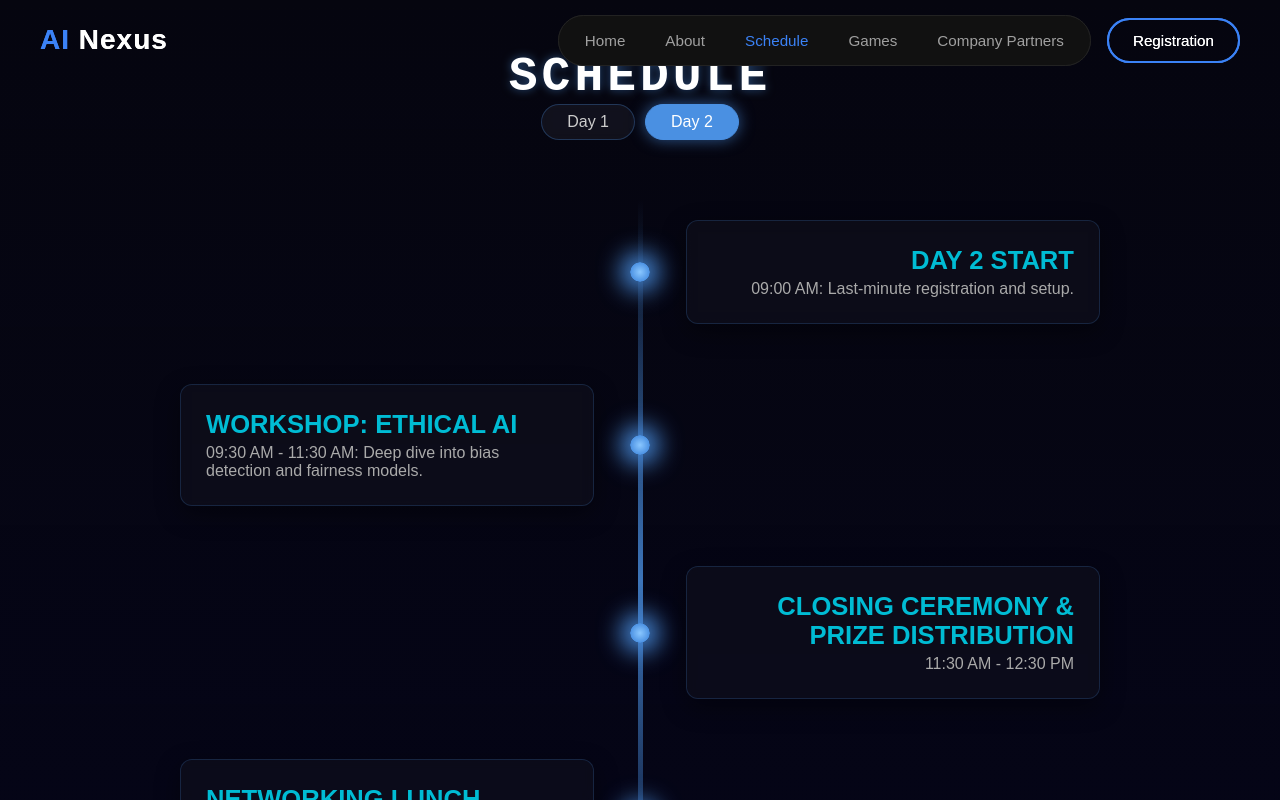
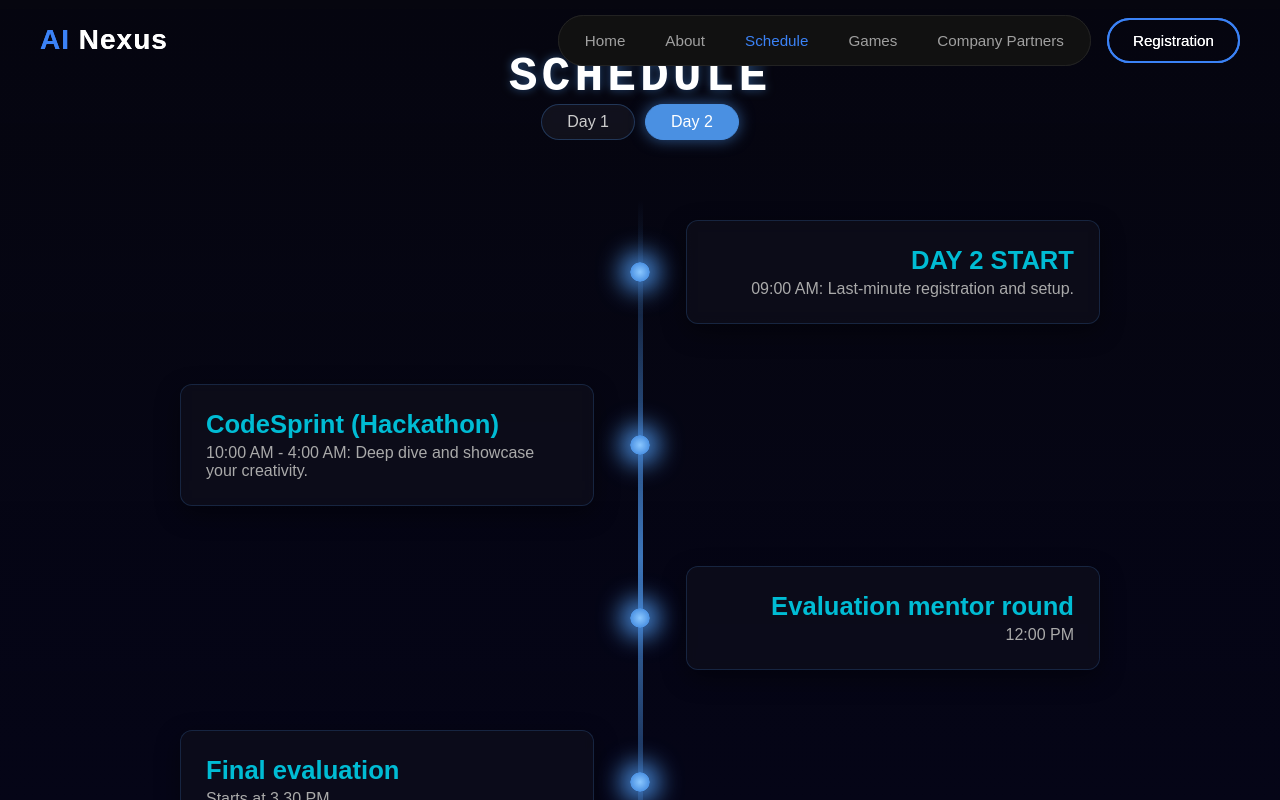
Before and after one commit to EklawayaChauhan/AI-Nexus-website, a React (Vite) app: page /schedule in a window 1280 px wide. Both pictures are taken after a click on the button "Day 2". Built offline with nearby package versions, Linux system fonts and the light colour scheme.

Commit message:
Updated Schedule Page

```diff
--- a/src/components/Schedule.jsx
+++ b/src/components/Schedule.jsx
@@ -48,45 +48,30 @@ const Schedule = () => {
                             <div className="timeline-event">
                                 <div className="event-content">
                                     <h3>INAUGURATION + SPEAKER SESSION</h3>
-                                    <p>10:00 AM - 11:45 AM</p>
+                                    <p>10:00 AM - 11:00 AM</p>
                                 </div>
                                 <div className="event-marker"></div>
                             </div>
                             <div className="timeline-event">
                                 <div className="event-content">
-                                    <h3>HTTPS FIND + REAL TRADE MARKET</h3>
-                                    <p>12:00 PM - 01:30 PM</p>
+                                    <h3>BOT OR NOT & Trading tech challenge</h3>
+                                    <p>11:15 PM - 12:45 PM</p>
                                 </div>
                                 <div className="event-marker"></div>
                             </div>
                             <div className="timeline-event">
                                 <div className="event-content">
-                                    <h3>BREAK</h3>
-                                    <p>01:30 PM - 02:00 PM</p>
+                                    <h3>Meme Minds + Bug Hunt</h3>
+                                    <p>01:00 PM - 02:30 PM</p>
                                 </div>
                                 <div className="event-marker"></div>
                             </div>
                             <div className="timeline-event">
                                 <div className="event-content">
-                                    <h3>PANEL DISCUSSION</h3>
-                                    <p>02:00 PM - 4:00 PM</p>
+                                    <h3>Webcraft  + AI Debate</h3>
+                                    <p>02:45 PM - 04:15 PM</p>
                                 </div>
-                                <div className="event-marker"></div>
-                            </div>
-                            <div className="timeline-event">
-                                <div className="event-content">
-                                    <h3>MEME MAKER + AI OR NOT</h3>
-                                    <p>04:00 PM - 05:00 PM</p>
-                                </div>
-                                <div className="event-marker"></div>
-                            </div>
-                            <div className="timeline-event">
-                                <div className="event-content">
-                                    <h3>AI DEVELOP + FIND THE GLITCH</h3>
-                                    <p>05:00 PM - 06:00 PM</p>
-                                </div>
-                                <div className="event-marker"></div>
-                            </div>
+                                                      </div>
                         </div>
                     )}
 
@@ -102,22 +87,22 @@ const Schedule = () => {
                             </div>
                             <div className="timeline-event">
                                 <div className="event-content">
-                                    <h3>WORKSHOP: ETHICAL AI</h3>
-                                    <p>09:30 AM - 11:30 AM: Deep dive into bias detection and fairness models.</p>
+                                    <h3>CodeSprint (Hackathon)</h3>
+                                    <p>10:00 AM - 4:00 AM: Deep dive and showcase your creativity.</p>
                                 </div>
                                 <div className="event-marker"></div>
                             </div>
                             <div className="timeline-event">
                                 <div className="event-content">
-                                    <h3>CLOSING CEREMONY & PRIZE DISTRIBUTION</h3>
-                                    <p>11:30 AM - 12:30 PM</p>
+                                    <h3>Evaluation mentor round</h3>
+                                    <p>12:00 PM</p>
                                 </div>
                                 <div className="event-marker"></div>
                             </div>
                             <div className="timeline-event">
                                 <div className="event-content">
-                                    <h3>NETWORKING LUNCH</h3>
-                                    <p>12:30 PM - 01:30 PM: Final chance to connect with speakers and participants.</p>
+                                    <h3>Final evaluation </h3>
+                                    <p>Starts at 3.30 PM</p>
                                 </div>
                                 <div className="event-marker"></div>
                             </div>
```
